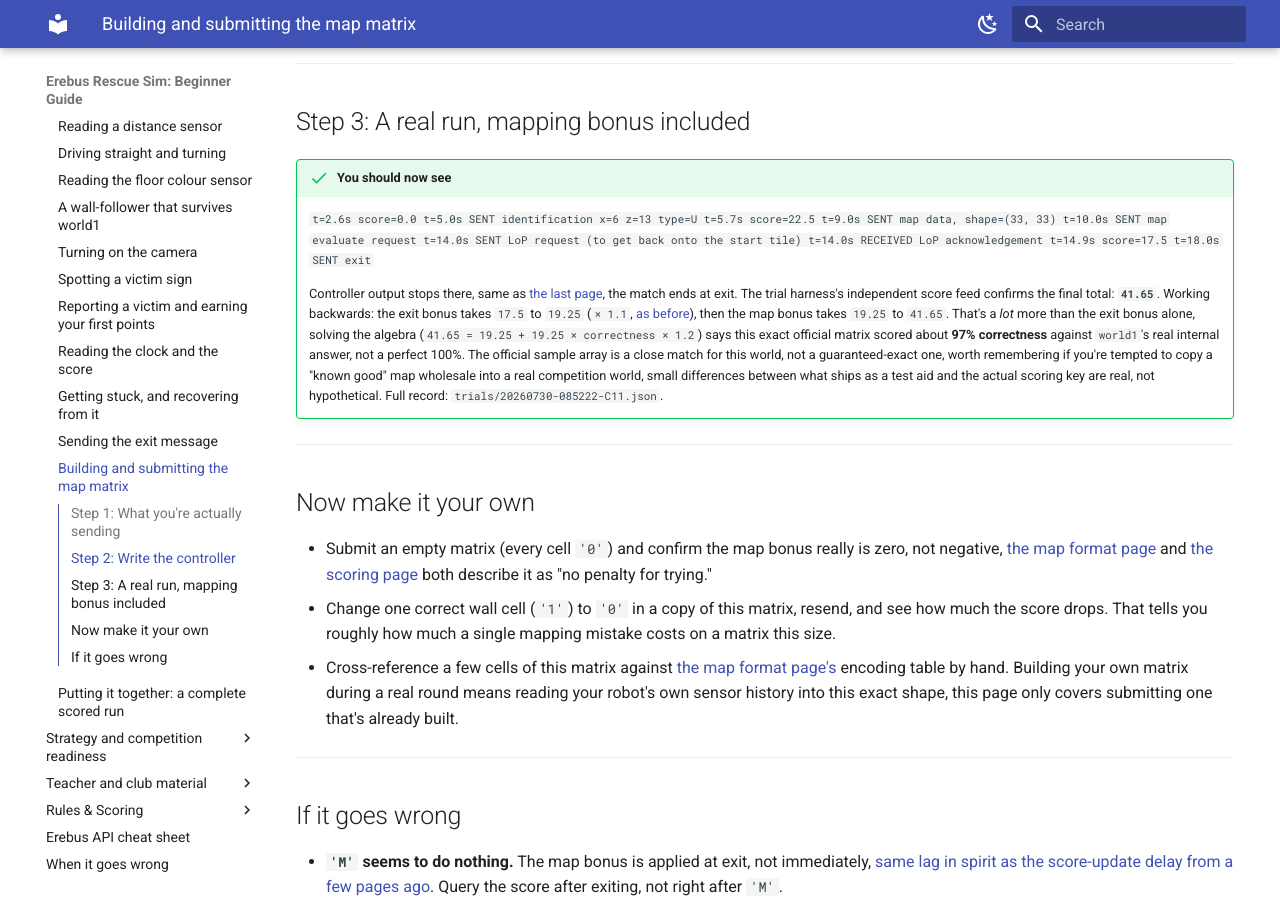
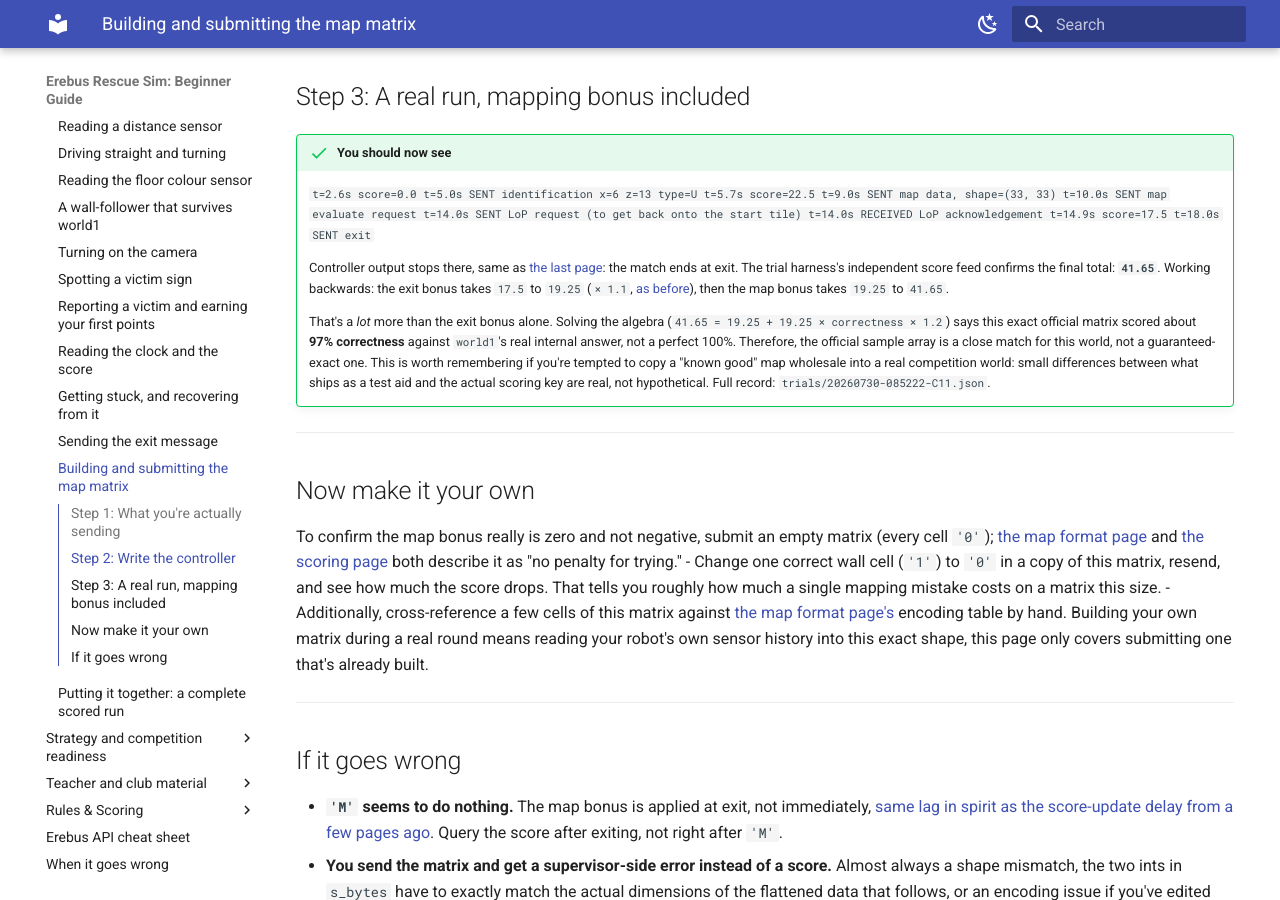
Before and after one commit to talkingj/rcja-rescue-sim-resources, an MkDocs documentation site: the page built from docs/code-mapping.md, in a window 1280 px wide and 900 px high, scrolled down 3065 px. Built offline with MkDocs 1.6.1 and Material for MkDocs 9.7.7, drawn with Linux system fonts in a browser that asks for light colours; some of the changed text lies outside the part shown.

Commit message:
style: rewrite code-mapping.md in guide voice
Splices fixed: 2. Connectors added: 2. Purpose-first openers: 2.
Spelling: US -> AU, 0 words.
Preservation gate: pass (code blocks, numbers, links, admonitions intact).

````diff
--- a/docs/code-mapping.md
+++ b/docs/code-mapping.md
@@ -1,7 +1,6 @@
 # Building and submitting the map matrix
 
-The hardest page in this series, not because the code is complex, but because the matrix it sends
-is the most detailed data structure anywhere on this site. This page adapts the official
+To understand the most detailed data structure on this site, this page adapts the official
 `MapScorerExample.py` sample, which ships with something invaluable: a complete, ready-made answer
 matrix for `world1`, the same world every page in this series has used. About 20 minutes, most of it
 reading, not typing.
@@ -168,28 +168,30 @@ back onto the start tile before exiting, [same trick as the last page](code-exit
     t=18.0s SENT exit
     ```
 
-    Controller output stops there, same as [the last page](code-exit.md), the match ends at exit.
+    Controller output stops there, same as [the last page](code-exit.md): the match ends at exit.
     The trial harness's independent score feed confirms the final total: **`41.65`**. Working
     backwards: the exit bonus takes `17.5` to `19.25` (`× 1.1`, [as before](code-exit.md)), then the
-    map bonus takes `19.25` to `41.65`. That's a *lot* more than the exit bonus alone, solving the
-    algebra (`41.65 = 19.25 + 19.25 × correctness × 1.2`) says this exact official matrix scored
-    about **97% correctness** against `world1`'s real internal answer, not a perfect 100%. The
-    official sample array is a close match for this world, not a guaranteed-exact one, worth
-    remembering if you're tempted to copy a "known good" map wholesale into a real competition
-    world, small differences between what ships as a test aid and the actual scoring key are real,
-    not hypothetical. Full record: `trials/20260730-085222-C11.json`.
+    map bonus takes `19.25` to `41.65`.
+
+    That's a *lot* more than the exit bonus alone. Solving the algebra
+    (`41.65 = 19.25 + 19.25 × correctness × 1.2`) says this exact official matrix scored
+    about **97% correctness** against `world1`'s real internal answer, not a perfect 100%.
+    Therefore, the official sample array is a close match for this world, not a guaranteed-exact
+    one. This is worth remembering if you're tempted to copy a "known good" map wholesale into a
+    real competition world: small differences between what ships as a test aid and the actual
+    scoring key are real, not hypothetical. Full record: `trials/20260730-085222-C11.json`.
 
 ---
 
 ## Now make it your own
 
-- Submit an empty matrix (every cell `'0'`) and confirm the map bonus really is zero, not negative,
-  [the map format page](rules-map-format.md) and [the scoring page](rules-scoring.md) both describe
-  it as "no penalty for trying."
+To confirm the map bonus really is zero and not negative, submit an empty matrix (every cell `'0'`);
+[the map format page](rules-map-format.md) and [the scoring page](rules-scoring.md) both describe
+it as "no penalty for trying."
 - Change one correct wall cell (`'1'`) to `'0'` in a copy of this matrix, resend, and see how much
   the score drops. That tells you roughly how much a single mapping mistake costs on a matrix this
   size.
-- Cross-reference a few cells of this matrix against [the map format page's](rules-map-format.md)
+- Additionally, cross-reference a few cells of this matrix against [the map format page's](rules-map-format.md)
   encoding table by hand. Building your own matrix during a real round means reading your robot's
   own sensor history into this exact shape, this page only covers submitting one that's already
   built.
````
Also changed, not shown: other parts of docs/code-mapping.md (+3 -2 lines).
